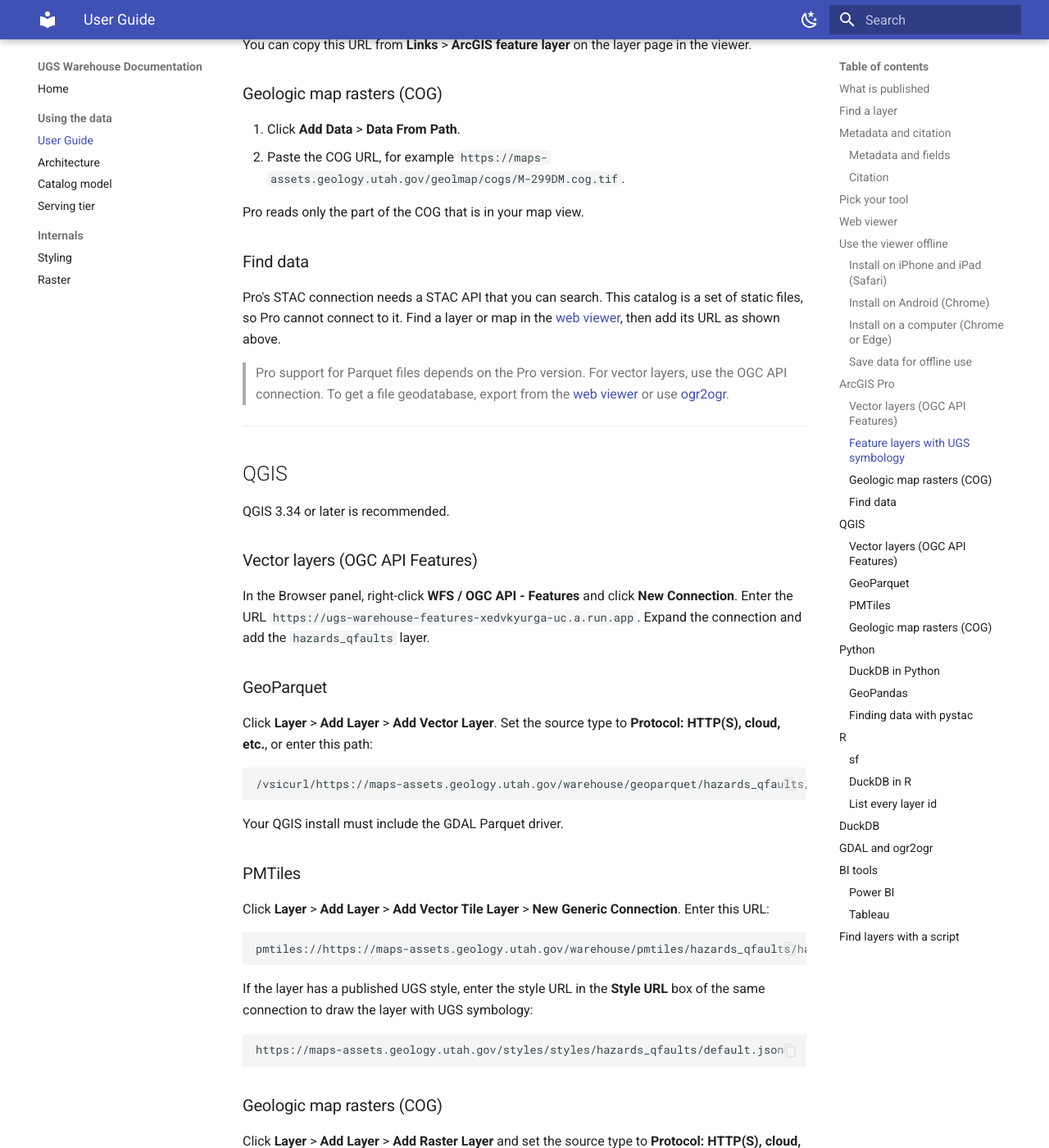
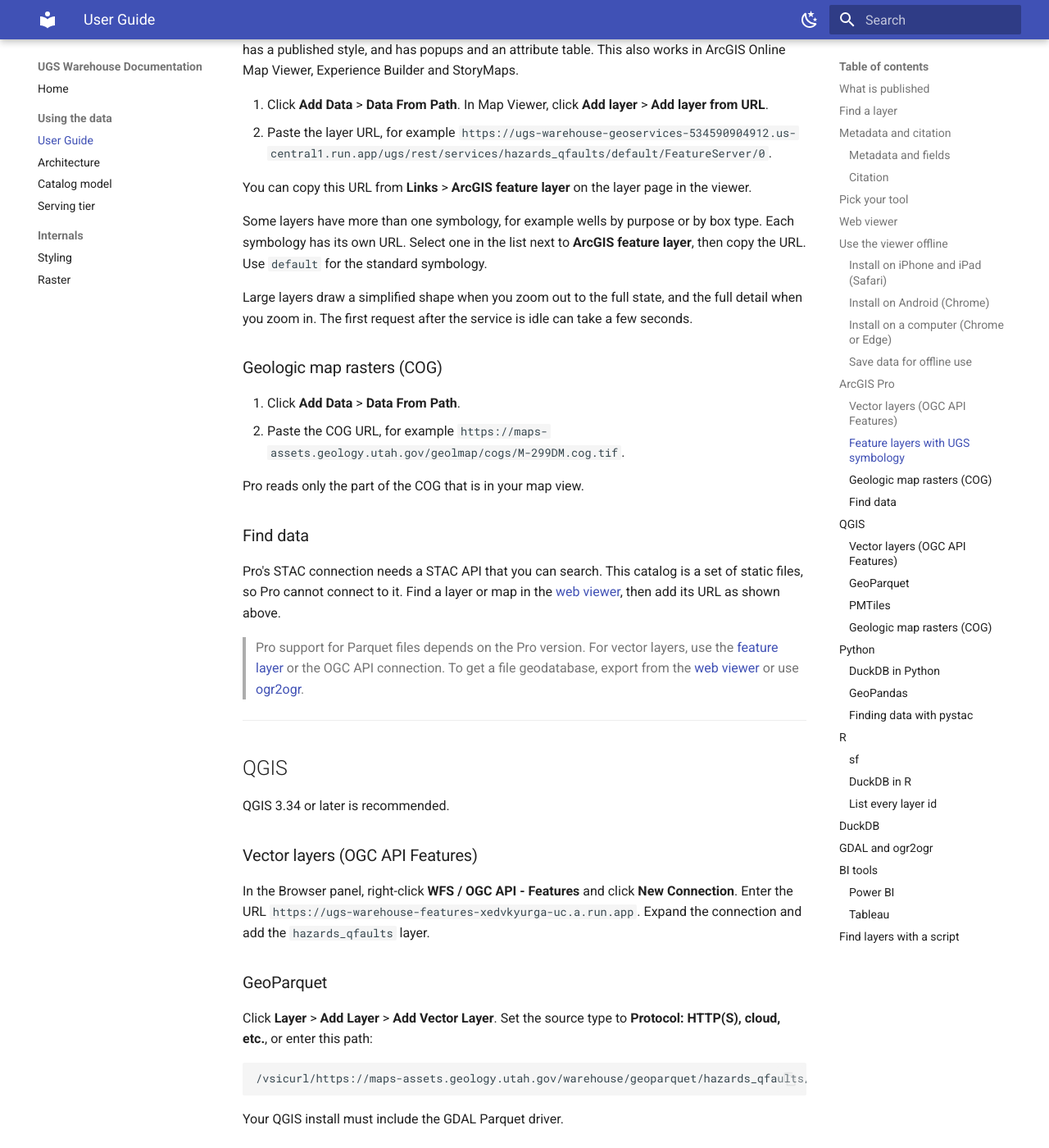
Before and after one commit to UGS-GIO/ugs-warehouse, an MkDocs documentation site: the page built from docs/USER_GUIDE.md, in a window 1280 px wide and 1400 px high, scrolled down 7860 px. Shown: the whole window at 82% size. Built offline with MkDocs 1.6.1 and Material for MkDocs 9.7.7, drawn with Linux system fonts in a browser that asks for light colours; some of the changed text lies outside the part shown.

Commit message:
docs(guide): describe the ArcGIS feature layers, their symbologies and service URL

```diff
--- a/docs/USER_GUIDE.md
+++ b/docs/USER_GUIDE.md
@@ -20,6 +20,7 @@
 | **COG** | Cloud Optimized GeoTIFF of a scanned geologic map | QGIS, ArcGIS Pro, rasterio | `…/geolmap/cogs/{series}.cog.tif` |
 | **STAC** | The catalog of all layers and maps (JSON) | Finding data, scripts | `…/warehouse/stac/catalog.json` |
 | **OGC API Features** | A feature service that you can query | ArcGIS Pro, QGIS, ArcGIS Online | `…/collections/{id}/items` on the service below |
+| **ArcGIS feature layer** | The layer with UGS symbology, popups and a table | ArcGIS Online, ArcGIS Pro, Experience Builder, StoryMaps | `…/ugs/rest/services/{id}/{symbology}/FeatureServer/0` on the service below |
 
 All file URLs start with **`https://maps-assets.geology.utah.gov`**.
 
@@ -31,6 +32,9 @@
 > The OGC API Features service is at
 > `https://ugs-warehouse-features-xedvkyurga-uc.a.run.app`. The collection id is the same as the
 > layer id.
+>
+> The ArcGIS feature layers are at
+> `https://ugs-warehouse-geoservices-534590904912.us-central1.run.app`.
 
 ---
 
@@ -180,6 +184,13 @@
 
 You can copy this URL from **Links** > **ArcGIS feature layer** on the layer page in the viewer.
 
+Some layers have more than one symbology, for example wells by purpose or by box type. Each
+symbology has its own URL. Select one in the list next to **ArcGIS feature layer**, then copy the
+URL. Use `default` for the standard symbology.
+
+Large layers draw a simplified shape when you zoom out to the full state, and the full detail when
+you zoom in. The first request after the service is idle can take a few seconds.
+
 ### Geologic map rasters (COG)
 
 1. Click **Add Data** > **Data From Path**.
@@ -194,9 +205,9 @@
 so Pro cannot connect to it. Find a layer or map in the [web viewer](#find-a-layer), then add its
 URL as shown above.
 
-> Pro support for Parquet files depends on the Pro version. For vector layers, use the OGC API
-> connection. To get a file geodatabase, export from the [web viewer](#web-viewer) or use
-> [ogr2ogr](#gdal-and-ogr2ogr).
+> Pro support for Parquet files depends on the Pro version. For vector layers, use the
+> [feature layer](#feature-layers-with-ugs-symbology) or the OGC API connection. To get a file
+> geodatabase, export from the [web viewer](#web-viewer) or use [ogr2ogr](#gdal-and-ogr2ogr).
 
 ---
 
```
